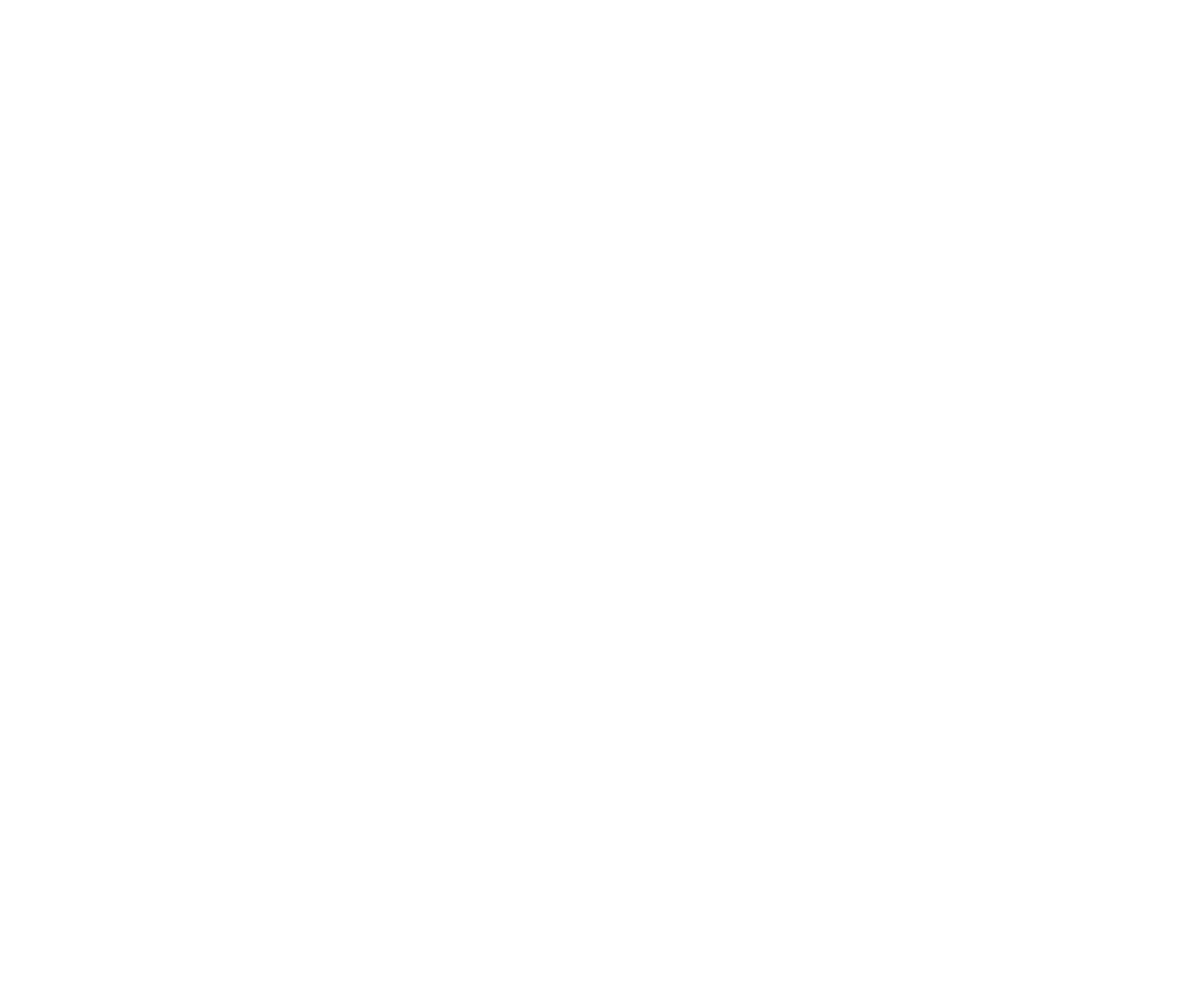
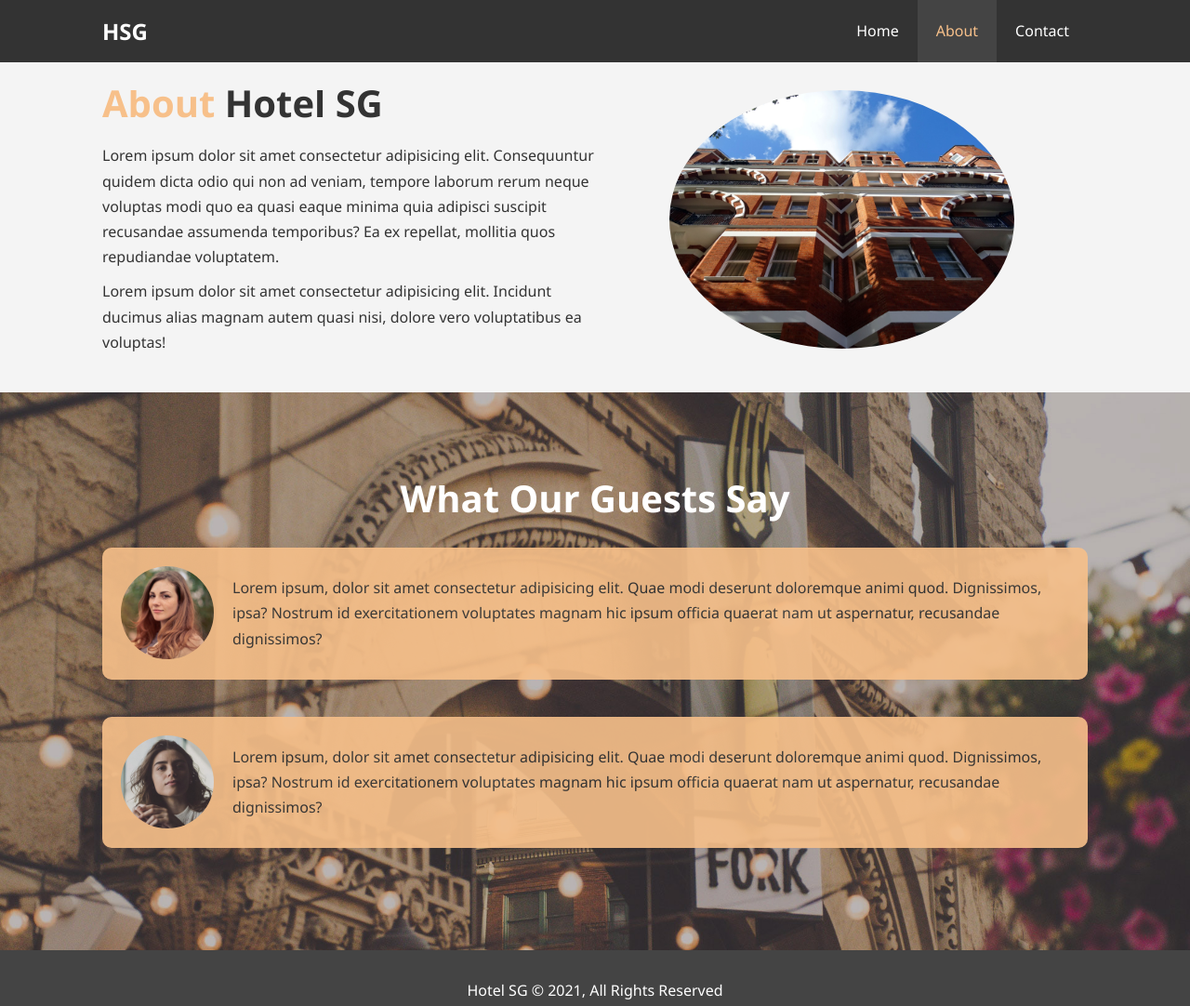
Before and after one commit to gwalchmei151/udemy-tutorial-hotel-website, a plain HTML site: page about.html in a window 1280 px wide. Shown: the whole page at 93% size. Before the commit the page ends 800 px from the top, so only its background shows below. Drawn offline with Linux system fonts and the light colour scheme.

Commit message:
Completed About page

```diff
--- a/about.html
+++ b/about.html
@@ -0,0 +1,84 @@
+<!DOCTYPE html>
+<html lang="en">
+  <head>
+    <meta charset="UTF-8" />
+    <meta http-equiv="X-UA-Compatible" content="IE=edge" />
+    <meta name="viewport" content="width=device-width, initial-scale=1.0" />
+
+    <meta
+      name="description"
+      content="Welcome to the most extraordinary hotel in Singapore"
+    />
+    <meta name="keywords" content="hotel,singapore hotel,new,best" />
+    <link rel="stylesheet" href="css/style.css" />
+    <title>Hotel SG | About</title>
+  </head>
+  <body>
+    <header>
+      <nav id="navbar">
+        <div class="container">
+          <h1 class="logo"><a href="index.html">HSG</a></h1>
+          <ul>
+            <li><a href="index.html">Home</a></li>
+            <li><a class="current" href="about.html">About</a></li>
+            <li><a href="contact.html">Contact</a></li>
+          </ul>
+        </div>
+      </nav>
+    </header>
+    <section id="about-info" class="bg-light py-3">
+      <div class="container">
+        <div class="info-left">
+          <h1 class="l-heading">
+            <span class="text-primary"> About</span> Hotel SG
+          </h1>
+          <p>
+            Lorem ipsum dolor sit amet consectetur adipisicing elit.
+            Consequuntur quidem dicta odio qui non ad veniam, tempore laborum
+            rerum neque voluptas modi quo ea quasi eaque minima quia adipisci
+            suscipit recusandae assumenda temporibus? Ea ex repellat, mollitia
+            quos repudiandae voluptatem.
+          </p>
+          <p>
+            Lorem ipsum dolor sit amet consectetur adipisicing elit. Incidunt
+            ducimus alias magnam autem quasi nisi, dolore vero voluptatibus ea
+            voluptas!
+          </p>
+        </div>
+        <div class="info-right">
+          <img src="./img/photo-2.jpg" alt="hotel" />
+        </div>
+      </div>
+    </section>
+    <div class="clr"></div>
+
+    <section id="testimonials" class="py-3">
+      <div class="container">
+        <h2 class="l-heading">What Our Guests Say</h2>
+        <div class="testimonial bg-primary">
+          <img src="/img/person-1.jpg" alt="Samantha" />
+          <p>
+            Lorem ipsum, dolor sit amet consectetur adipisicing elit. Quae modi
+            deserunt doloremque animi quod. Dignissimos, ipsa? Nostrum id
+            exercitationem voluptates magnam hic ipsum officia quaerat nam ut
+            aspernatur, recusandae dignissimos?
+          </p>
+        </div>
+
+        <div class="testimonial bg-primary">
+          <img src="/img/person-2.jpg" alt="Jen" />
+          <p>
+            Lorem ipsum, dolor sit amet consectetur adipisicing elit. Quae modi
+            deserunt doloremque animi quod. Dignissimos, ipsa? Nostrum id
+            exercitationem voluptates magnam hic ipsum officia quaerat nam ut
+            aspernatur, recusandae dignissimos?
+          </p>
+        </div>
+      </div>
+    </section>
+
+    <footer id="main-footer">
+      <p>Hotel SG &copy; 2021, All Rights Reserved</p>
+    </footer>
+  </body>
+</html>
--- a/css/style.css
+++ b/css/style.css
@@ -82,6 +82,22 @@ p {
 
 .clr {
   clear: both;
+}
+
+.l-heading {
+  font-size: 40px;
+}
+
+/* Padding */
+
+.py-1 {
+  padding: 10px 0;
+}
+.py-2 {
+  padding: 20px 0;
+}
+.py-3 {
+  padding: 30px 0;
 }
 
 /* Navbar */
@@ -182,6 +198,53 @@ p {
   margin-bottom: 10px;
 }
 
+/* About info */
+#about-info .info-right {
+  float: right;
+  width: 50%;
+  min-height: 100%;
+}
+
+#about-info .info-right img {
+  display: block;
+  margin: auto;
+  width: 70%;
+  border-radius: 50%;
+}
+
+#about-info .info-left {
+  float: left;
+  width: 50%;
+  min-height: 100%;
+}
+
+/* Testimonials */
+#testimonials {
+  height: 600px;
+  background: url("../img/test-bg.jpg") no-repeat center center/cover;
+  padding-top: 100px;
+}
+
+#testimonials h2 {
+  color: #fff;
+  text-align: center;
+  padding-bottom: 40px;
+}
+
+#testimonials .testimonial {
+  padding: 20px;
+  margin-bottom: 40px;
+  border-radius: 10px;
+  opacity: 0.9;
+}
+
+#testimonials .testimonial img {
+  width: 100px;
+  float: left;
+  margin-right: 20px;
+  border-radius: 50%;
+}
+
 /* Main Footer */
 
 #main-footer {
```
